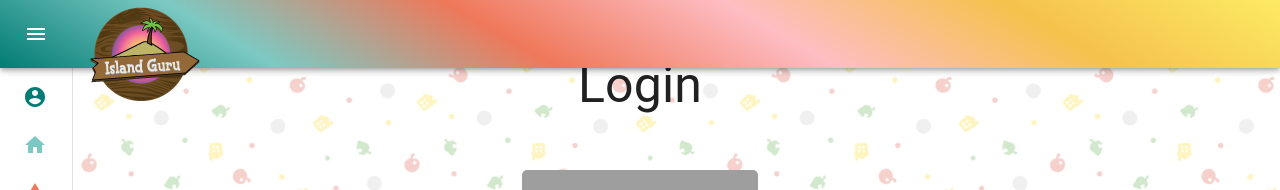
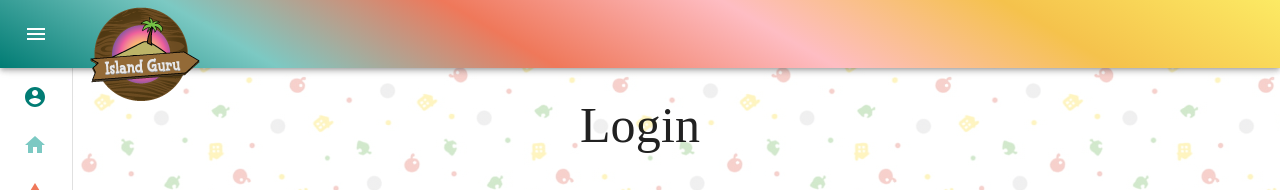
Before and after one commit to gregstead/island_assistant, a React (Create React App) app in the folder client/: page / in a window 1280 px wide. Shown: the top 190 px of the page. Built offline with nearby package versions, Linux system fonts and the light colour scheme; grey boxes are pictures that could not be loaded.

Commit message:
added font sytle to heading tag

```diff
--- a/client/src/components/Login/Login.jsx
+++ b/client/src/components/Login/Login.jsx
@@ -69,10 +69,11 @@ function LoginTextFields() {
     <div className="login-container" style={{ display: "block" }}>
       <Box
         style={{
+          fontFamily: "FinkHeavy",
           fontSize: "50px",
           height: "50px",
           marginBottom: "30px",
-          marginTop: "50px",
+          marginTop: "90px",
           textAlign: "center",
         }}
       >
```
